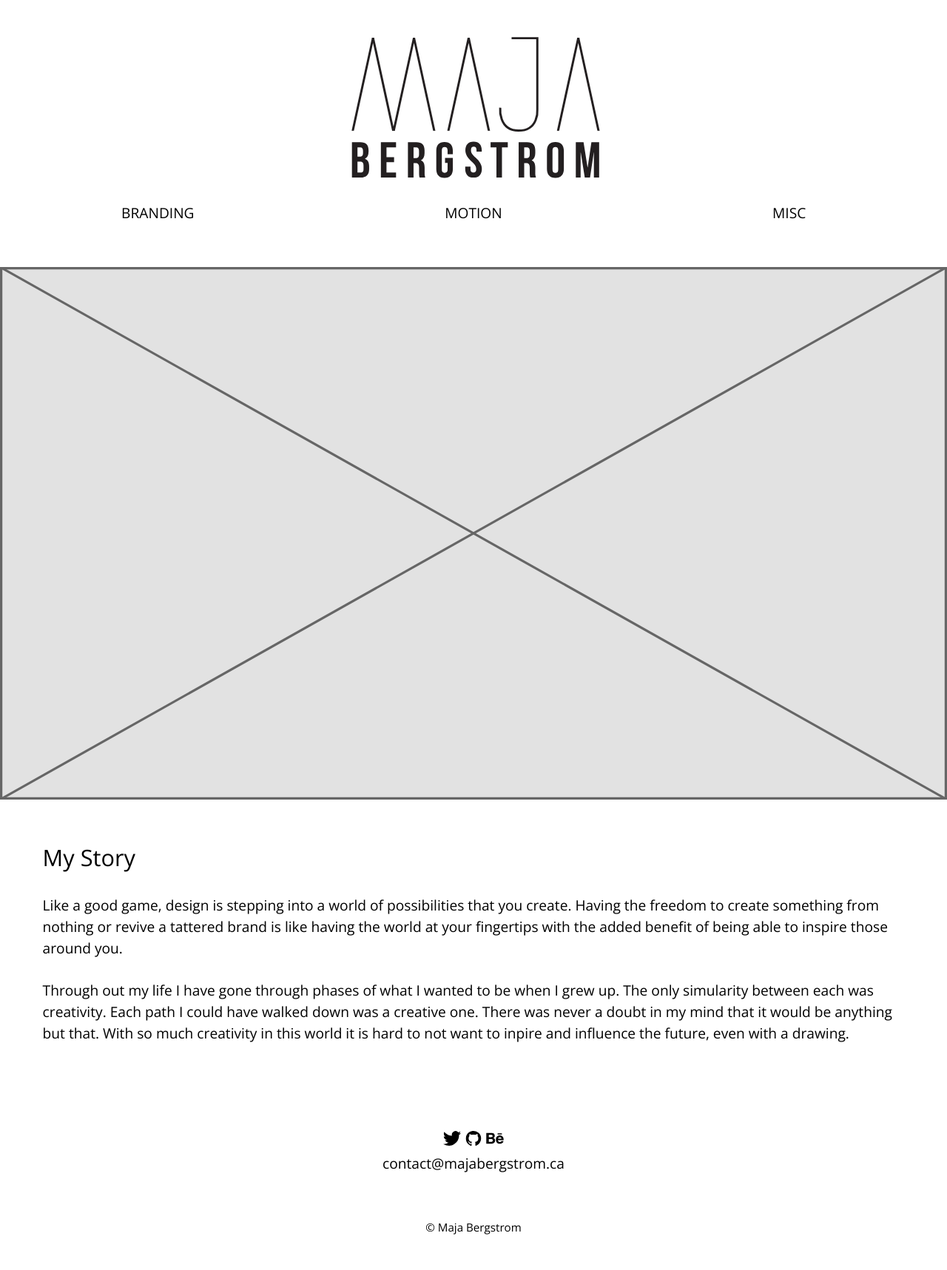
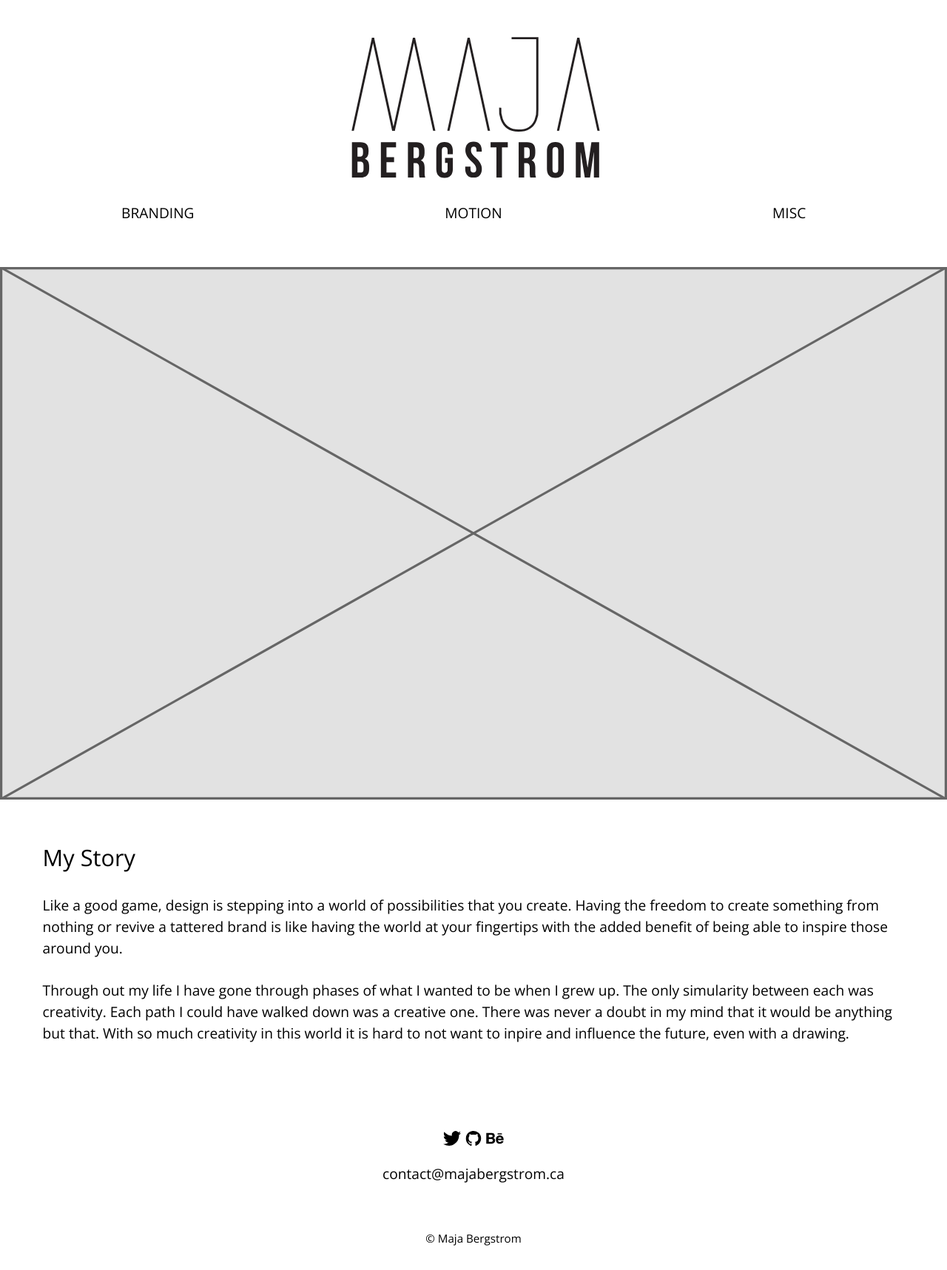
Before and after one commit to majabbergstrom/portfolio, a Jekyll site: the page built from index.html, in a window 1280 px wide. Shown: the whole page at 74% size. Built offline with Jekyll 4.4.1, drawn with Linux system fonts in a browser that asks for light colours.

Commit message:
added space after social icons in footer

```diff
--- a/_layouts/default.html
+++ b/_layouts/default.html
@@ -43,7 +43,7 @@
   </main>
 
   <footer class="grid text-center pad-t">
-    <div class="unit xs-1 s-1 m-1 l-1">
+    <div class="unit xs-1 s-1 m-1 l-1 push-1-2">
       <a href="#"><img class="i-24" src="{{site.baseurl}}/images/twitter.svg" alt=""></a>
       <a href="#"><img class="i-24" src="{{site.baseurl}}/images/github.svg" alt=""></a>
       <a href="#"><img class="i-24" src="{{site.baseurl}}/images/behance.svg" alt=""></a>
```
